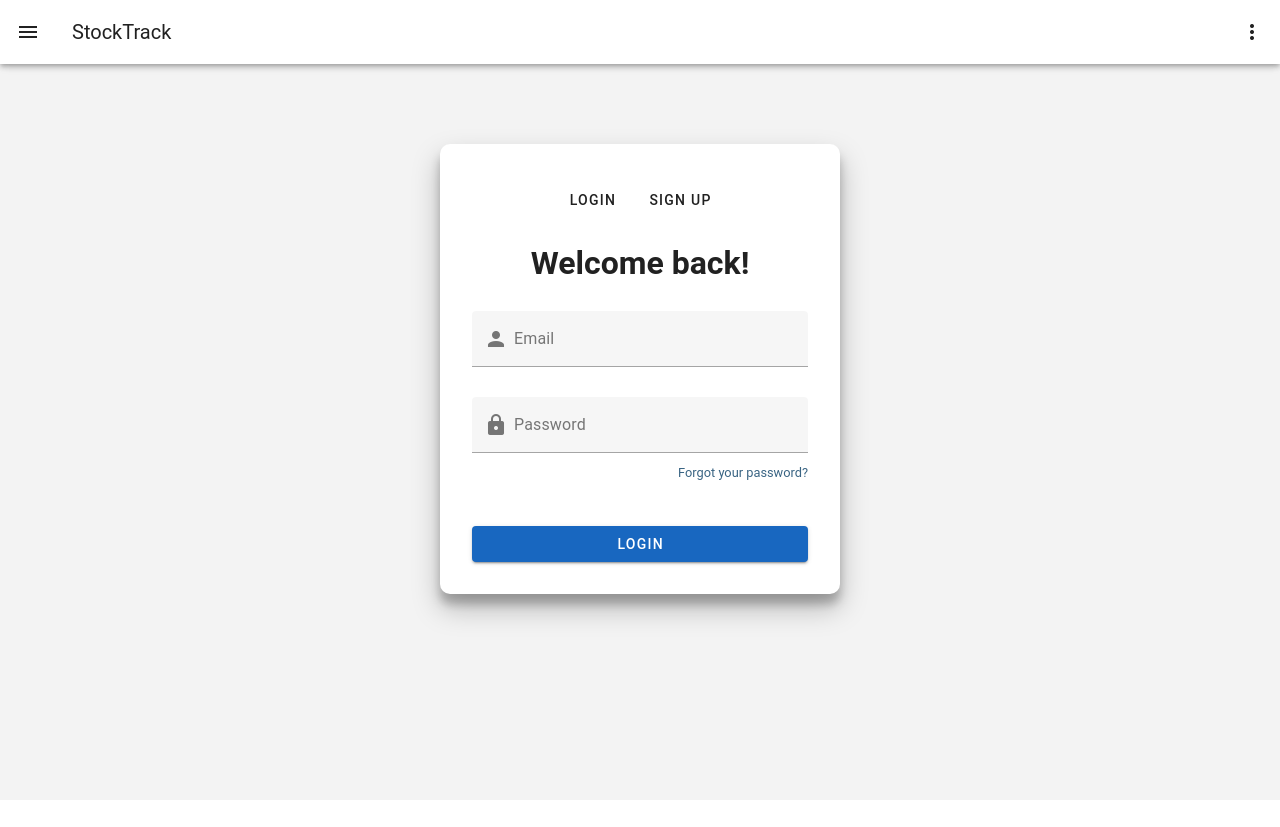
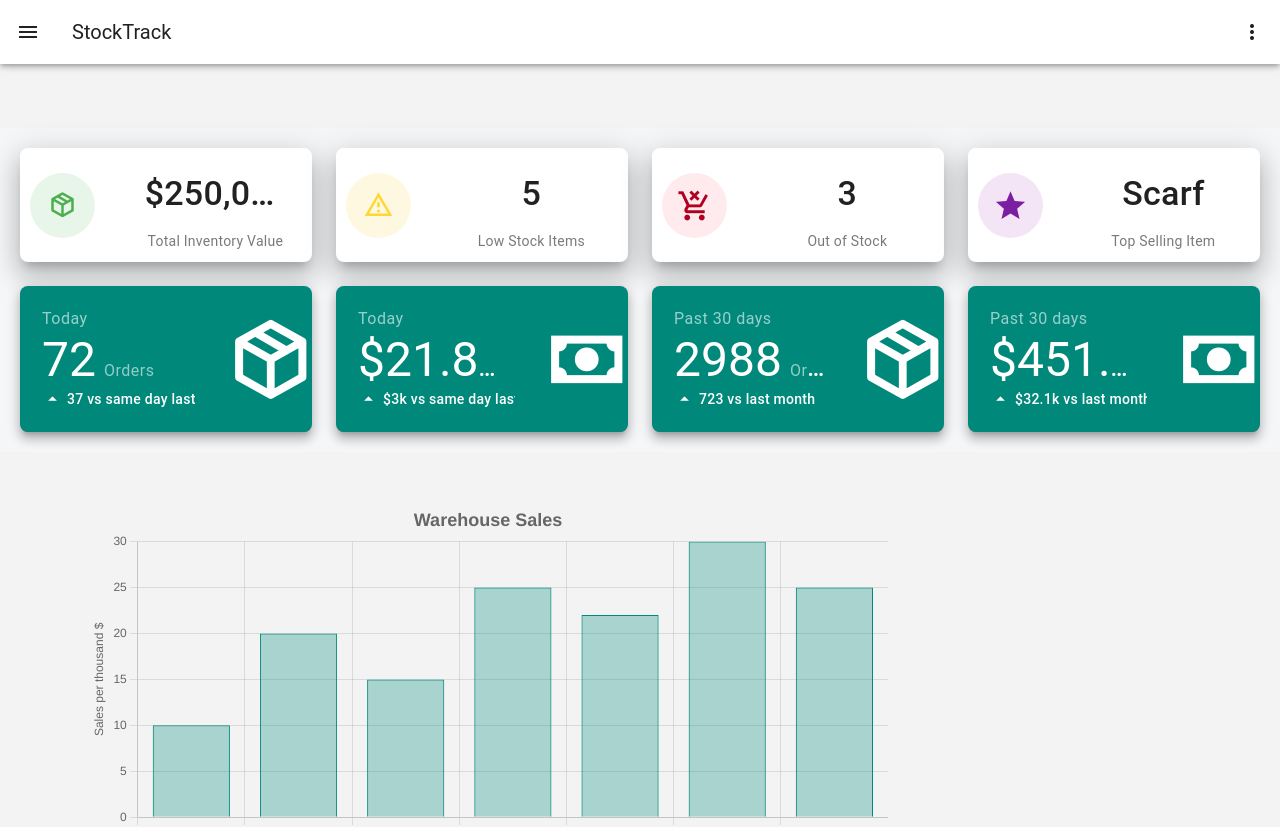
Before and after one commit to kalynstricklin/stock-track499-frontend, a Vue app: page /dashboard in a window 1280 px wide. Before the commit this address led to /auth/account. Shown: the top 827 px of the page. Before the commit the page ends 800 px from the top, so only its background shows below. Built offline with nearby package versions, Linux system fonts and the light colour scheme; no server answers.

Commit message:
changed dashboard to be screen after login

```diff
--- a/src/components/NavbarComponent.vue
+++ b/src/components/NavbarComponent.vue
@@ -22,7 +22,7 @@
 
         <v-list-item prepend-icon="mdi-account-badge" title="Account" :to="{ path: '/auth/account' }"></v-list-item>
         <v-list-item prepend-icon="mdi-folder" title="Reports" :to="{ path: '/report' }"></v-list-item>
-        <v-list-item prepend-icon="mdi-cog" title="Settings" :to="{ path: '/settings' }"></v-list-item>
+<!--        <v-list-item prepend-icon="mdi-cog" title="Settings" :to="{ path: '/settings' }"></v-list-item>-->
 
 
               <!--        only see these as admin?-->
--- a/src/components/dashboard/AlertCards.vue
+++ b/src/components/dashboard/AlertCards.vue
@@ -3,18 +3,38 @@ import BarChart from '@/components/dashboard/SalesChart.vue'
 import StockLevelChart from '@/components/dashboard/StockLevelChart.vue'
 
 </script>
+<!--alert cards-->
 
+<!--total inventory value-->
+<!--total revenue value-->
+<!--low stock items-->
 
 <template>
   <v-container id="dashboard" fluid tag="section">
     <v-row>
 
       <v-col cols="12" sm="6" lg="3">
-        <v-card class="dashboard-card" outlined>
+        <v-card class="dashboard-card" outlined elevation="16">
+          <v-row align="center" justify="space-between">
+            <v-col class="text-left" cols="4">
+              <v-avatar color="green-lighten-5" size="65">
+                <v-icon color="success" size="30">mdi-package-variant-closed</v-icon>
+              </v-avatar>
+            </v-col>
+            <v-col cols="8">
+              <v-card-title class="text-h4 mb-1">$250,000</v-card-title>
+              <v-card-subtitle>Total Inventory Value</v-card-subtitle>
+            </v-col>
+          </v-row>
+        </v-card>
+      </v-col>
+
+      <v-col cols="12" sm="6" lg="3">
+        <v-card class="dashboard-card" outlined elevation="16">
           <v-row align="center" justify="space-between">
             <v-col class="text-left" cols="4">
               <v-avatar color="amber-lighten-5" size="65">
-                <v-icon color="yellow-darken-1" size="30">mdi-cart</v-icon>
+                <v-icon color="yellow-darken-1" size="30">mdi-alert-outline</v-icon>
               </v-avatar>
             </v-col>
             <v-col cols="8">
@@ -25,126 +45,172 @@ import StockLevelChart from '@/components/dashboard/StockLevelChart.vue'
         </v-card>
       </v-col>
 
-
-
       <v-col cols="12" sm="6" lg="3">
-        <v-card class="dashboard-card" outlined>
+        <v-card class="dashboard-card" outlined elevation="16">
           <v-row align="center" justify="space-between">
             <v-col class="text-left" cols="4">
-              <v-avatar color="green-lighten-5" size="65">
-                <v-icon color="success" size="35">mdi-cash</v-icon>
+              <v-avatar color="red-lighten-5" size="65">
+                <v-icon color="error" size="35">mdi-cart-remove</v-icon>
               </v-avatar>
             </v-col>
             <v-col cols="8">
-              <v-card-title class="text-h4 mb-1" >$10000</v-card-title>
-              <v-card-subtitle>Total Revenue</v-card-subtitle>
+              <v-card-title class="text-h4 mb-1">3</v-card-title>
+              <v-card-subtitle>Out of Stock</v-card-subtitle>
             </v-col>
           </v-row>
         </v-card>
       </v-col>
 
       <v-col cols="12" sm="6" lg="3">
-        <v-card class="dashboard-card" outlined>
+        <v-card class="dashboard-card" outlined elevation="16">
           <v-row align="center" justify="space-between">
             <v-col class="text-left" cols="4">
-              <v-avatar color="amber-lighten-5" size="65">
-                <v-icon color="yellow-darken-1" size="30">mdi-cart</v-icon>
+              <v-avatar color="purple-lighten-5" size="65">
+                <v-icon color="purple-darken-2" size="35">mdi-star</v-icon>
               </v-avatar>
+
             </v-col>
             <v-col cols="8">
-              <v-card-title class="text-h4 mb-1">5</v-card-title>
-              <v-card-subtitle>Low Stock Items</v-card-subtitle>
+              <v-card-title class="text-h4 mb-1">Scarf</v-card-title>
+              <v-card-subtitle>Top Selling Item</v-card-subtitle>
             </v-col>
           </v-row>
         </v-card>
       </v-col>
 
 
+      <v-col cols="12" sm="6" lg="3">
+        <v-card class="dashboard-card" outlined color="teal-darken-1" elevation="8" hover>
+          <v-row align="center" justify="space-between" class="pa-3">
+            <v-col class="text-left" cols="8">
+              <v-card-item>
 
-      <v-col cols="12" sm="6" lg="3">
-        <v-card class="dashboard-card" outlined elevation="16">
-          <v-row align="center" justify="space-between">
-            <v-col class="text-left" cols="4">
-              <v-avatar color="green-lighten-5" size="65">
-                <v-icon color="success" size="35">mdi-cash</v-icon>
-              </v-avatar>
+                <v-card-subtitle class="text-body-1" style="color: #fff; margin: 0;">
+                  Today
+                </v-card-subtitle>
+<!--                <v-card-title class="text-h3" style="margin: -10px 0; color: #fff;">-->
+<!--                  72-->
+<!--                </v-card-title>-->
+
+                <v-card-title style=" color: #fff;">
+                  <span class="text-h3">72</span>
+                  <span class="text-body-1"  style="margin-left: 8px; color: #92ccc6;">Orders</span>
+                </v-card-title>
+
+<!--                <v-card-subtitle class="text-body-1" style="color: #ffffff; margin-top: -5px;">-->
+<!--                  Orders-->
+<!--                </v-card-subtitle>-->
+
+                <v-card-title class="text-sm-body-2 mb-0" style="display: flex; align-items: center; color: #fff;">
+                  <v-icon class="mr-1" small>mdi-menu-up</v-icon>
+                  37 vs same day last week
+                </v-card-title>
+
+              </v-card-item>
             </v-col>
-            <v-col cols="8">
-              <v-card-title class="text-h4 mb-1" >$10000</v-card-title>
-              <v-card-subtitle>Total Revenue</v-card-subtitle>
+            <v-col class="text-right" cols="4">
+              <v-icon size="95">mdi-package-variant-closed</v-icon>
             </v-col>
           </v-row>
         </v-card>
       </v-col>
 
 
-
       <v-col cols="12" sm="6" lg="3">
-        <v-card class="dashboard-card" outlined color="teal-darken-1" elevation="16">
-          <v-row align="center" justify="space-between">
+        <v-card class="dashboard-card" outlined color="teal-darken-1" elevation="8" hover>
+          <v-row align="center" justify="space-between" class="pa-3">
             <v-col class="text-left" cols="8">
               <v-card-item>
-                <v-card-title class="text-h4 mb-1" >172</v-card-title>
-                <v-card-subtitle>Orders</v-card-subtitle>
+
+                <v-card-subtitle class="text-body-1" style="color: #fff; margin: 0;">
+                  Today
+                </v-card-subtitle>
+
+
+                <v-card-title style=" color: #fff;">
+                  <span class="text-h3">$21.8k</span>
+                  <span class="text-body-1"  style="margin-left: 8px; color: #92ccc6;">Revenue</span>
+                </v-card-title>
+<!--                <v-card-title class="text-h3" style="margin: -10px 0; color: #fff;">-->
+<!--                  $21.8k-->
+<!--                </v-card-title>-->
+
+<!--                <v-card-subtitle class="text-body-1" style="color: #ffffff; margin-top: -5px;">-->
+<!--                  Revenue-->
+<!--                </v-card-subtitle>-->
+
+                <v-card-title class="text-sm-body-2 mb-0" style="display: flex; align-items: center; color: #fff;">
+                  <v-icon class="mr-1" small>mdi-menu-up</v-icon>
+                  $3k vs same day last week
+                </v-card-title>
               </v-card-item>
             </v-col>
             <v-col class="text-right" cols="4">
-              <v-icon size="75">mdi-file-account</v-icon>
-            </v-col>
-
-          </v-row>
-        </v-card>
-      </v-col>
-
-      <v-col cols="12" sm="6" lg="3">
-        <v-card class="dashboard-card" outlined color="deep-purple-darken-1" elevation="16">
-          <v-row align="center" justify="space-between">
-            <v-col class="text-left" cols="8">
-              <v-card-item>
-                <v-card-title class="text-h4 mb-1" >172</v-card-title>
-                <v-card-subtitle>Customers</v-card-subtitle>
-              </v-card-item>
-
-            </v-col>
-            <v-col class="text-right" cols="4">
-              <v-icon size="75">mdi-account</v-icon>
-            </v-col>
-
-          </v-row>
-        </v-card>
-      </v-col>
-
-      <v-col cols="12" sm="6" lg="3">
-        <v-card class="dashboard-card" outlined color="green-darken-1" elevation="16">
-          <v-row align="center" justify="space-between">
-            <v-col class="text-left" cols="8">
-              <v-card-item>
-                <v-card-title class="text-h4 mb-1" >16</v-card-title>
-                <v-card-subtitle>Suppliers</v-card-subtitle>
-              </v-card-item>
-            </v-col>
-            <v-col class="text-right" cols="4">
-              <v-icon size="75">mdi-account-multiple-outline</v-icon>
+              <v-icon size="95">mdi-cash</v-icon>
             </v-col>
           </v-row>
         </v-card>
       </v-col>
 
       <v-col cols="12" sm="6" lg="3">
-        <v-card class="dashboard-card" outlined color="light-blue-darken-1" elevation="16">
-          <v-row align="center" justify="space-between">
+        <v-card class="dashboard-card" outlined color="teal-darken-1" elevation="8" hover>
+          <v-row align="center" justify="space-between" class="pa-3">
             <v-col class="text-left" cols="8">
               <v-card-item>
-                <v-card-title class="text-h4 mb-1" >16</v-card-title>
-                <v-card-subtitle>Suppliers</v-card-subtitle>
+
+                <v-card-subtitle class="text-body-1" style="color: #fff; margin: 0;">
+                  Past 30 days
+                </v-card-subtitle>
+
+
+                <v-card-title style=" color: #fff;">
+                  <span class="text-h3">2988</span>
+                  <span class="text-body-1"  style="margin-left: 8px; color: #92ccc6;">Orders</span>
+                </v-card-title>
+
+                <v-card-title class="text-sm-body-2 mb-0" style="display: flex; align-items: center; color: #fff;">
+                  <v-icon class="mr-1" small>mdi-menu-up</v-icon>
+                  723 vs last month
+                </v-card-title>
               </v-card-item>
             </v-col>
             <v-col class="text-right" cols="4">
-              <v-icon size="75">mdi-account-multiple-outline</v-icon>
+              <v-icon size="95">mdi-package-variant-closed</v-icon>
             </v-col>
           </v-row>
         </v-card>
       </v-col>
+
+      <v-col cols="12" sm="6" lg="3">
+        <v-card class="dashboard-card" outlined color="teal-darken-1" elevation="8" hover>
+          <v-row align="center" justify="space-between" class="pa-3">
+            <v-col class="text-left" cols="8">
+              <v-card-item>
+
+                <v-card-subtitle class="text-body-1" style="color: #fff; margin: 0;">
+                  Past 30 days
+                </v-card-subtitle>
+
+
+                <v-card-title style=" color: #fff;">
+                  <span class="text-h3">$451.8k</span>
+                  <span class="text-body-1"  style="margin-left: 8px; color: #92ccc6;">Revenue</span>
+                </v-card-title>
+
+                <v-card-title class="text-sm-body-2 mb-0" style="display: flex; align-items: center; color: #fff;">
+                  <v-icon class="mr-1" small>mdi-menu-up</v-icon>
+                  $32.1k vs last month
+                </v-card-title>
+              </v-card-item>
+            </v-col>
+            <v-col class="text-right" cols="4">
+              <v-icon size="95">mdi-cash</v-icon>
+            </v-col>
+          </v-row>
+        </v-card>
+      </v-col>
+
+
 
     </v-row>
 
@@ -166,6 +232,15 @@ import StockLevelChart from '@/components/dashboard/StockLevelChart.vue'
   text-align: center;
 }
 
+.v-card-item{
+  padding: 0;
+}
+
+.v-card-title {
+  margin: 0;
+  font-size: 1.5rem;
+}
+
 .card-text {
   font-size: 2rem;
   color: #1e88e5;
@@ -175,4 +250,5 @@ import StockLevelChart from '@/components/dashboard/StockLevelChart.vue'
   padding: 20px;
 }
 
+
 </style>
--- /dev/null
+++ b/src/components/dashboard/OrdersVsReturnsChart.vue
@@ -0,0 +1,73 @@
+<script setup lang="ts">
+
+import { onMounted } from 'vue'
+import Chart from 'chart.js/auto'
+
+onMounted(()=>{
+
+  const ctx = document.getElementById('ordersVsReturns') as HTMLCanvasElement;
+
+  if(ctx){
+    new Chart(ctx, {
+      type: 'pie',
+      data: {
+        labels: ['Orders', 'Returns'],
+        datasets: [{
+          // label: 'Orders VS Returns',
+          data: [215, 8],
+          backgroundColor: ['#d1e8e8', '#f5d6dc'],
+          borderColor: '#ffffff',
+          borderWidth: 2,
+          hoverBackgroundColor: ['#76cdcd', '#f9abbc'],
+          hoverBorderColor: '#ffffff',
+          hoverOffset: 8
+        }],
+      },
+      options: {
+        responsive: false,
+        plugins: {
+          title: {
+            display: true,
+            text: 'Orders VS Returns',
+            font: {
+              size: 18,
+              weight: 'bold'
+            },
+          },
+          tooltip: {
+            enabled: true,
+            titleColor: '#fff',
+            bodyColor: '#fff',
+            borderColor: '#444444',
+            borderWidth: 1
+          },
+          legend: {
+            display: true,
+            position: 'bottom',
+            labels: {
+              font:{
+                size: 16,
+                weight: 'bold'
+              },
+              color: '#333333'
+            }
+          }
+        }
+      }
+    })
+  }
+
+
+});
+</script>
+
+<template>
+  <v-container id="ordersVsReturnsChart" fluid tag="section">
+    <div style="width: 500px; margin: auto;">
+      <canvas id="ordersVsReturns"></canvas>
+    </div>
+  </v-container>
+</template>
+
+<style scoped>
+</style>
--- a/src/components/dashboard/SalesChart.vue
+++ b/src/components/dashboard/SalesChart.vue
@@ -4,13 +4,13 @@ import Chart from 'chart.js/auto';
 
 onMounted(() => {
   const data = [
-    { year: 2010, count: 10 },
-    { year: 2011, count: 20 },
-    { year: 2012, count: 15 },
-    { year: 2013, count: 25 },
-    { year: 2014, count: 22 },
-    { year: 2015, count: 30 },
-    { year: 2016, count: 28 },
+    { year: 2010, revenue: 10 },
+    { year: 2011, revenue: 20},
+    { year: 2012, revenue: 15},
+    { year: 2013, revenue: 25 },
+    { year: 2014, revenue: 22 },
+    { year: 2015, revenue: 30 },
+    { year: 2016, revenue: 25 },
   ];
 
   const ctx = document.getElementById('salesTrends') as HTMLCanvasElement;
@@ -22,12 +22,14 @@ onMounted(() => {
         labels: data.map(row => row.year),
         datasets: [
           {
-            label: 'Sales Trends over Time',
-            data: data.map(row => row.count),
-            backgroundColor: 'rgba(75, 192, 192, 0.2)',
-            borderColor: 'rgba(75, 192, 192, 1)',
+            label: 'Sales Revenue',
+            data: data.map(row => row.revenue),
+
+            backgroundColor: 'rgba(2,138,124,0.3)',
+            borderColor: 'rgb(2,138,124)',
             borderWidth: 1,
-          }
+
+          },
         ]
       },
       options: {
@@ -50,7 +52,8 @@ onMounted(() => {
               display: true,
               text: 'Years'
             },
-            beginAtZero: true
+            beginAtZero: true,
+            stacked: true
 
           },
           y: {
@@ -58,7 +61,8 @@ onMounted(() => {
               display: true,
               text: 'Sales per thousand $',
             },
-            beginAtZero: true
+            beginAtZero: true,
+            stacked: true
           }
         }
       }
--- a/src/components/dashboard/StockLevelChart.vue
+++ b/src/components/dashboard/StockLevelChart.vue
@@ -13,28 +13,29 @@ onMounted(() => {
     { item: 'Wrenches', count: 28 },
   ];
 
+
   const ctx = document.getElementById('stockLevels') as HTMLCanvasElement;
 
   if (ctx) {
     new Chart(ctx, {
       type: 'bar',
       data: {
-        labels: data.map(row => row.item), // Now using item names as labels
+        labels: data.map(row => row.item),
         datasets: [
           {
-            label: 'Current Stock Levels',
+            label: 'Count',
             data: data.map(row => row.count),
-            backgroundColor: data.map(row => row.count < 10 ? 'rgba(255, 99, 132, 0.2)' : 'rgba(75, 192, 192, 0.2)'), // Red if count < 10, otherwise green
-            borderColor: data.map(row => row.count < 10 ? 'rgba(255, 99, 132, 1)' : 'rgba(75, 192, 192, 1)'), // Red border if count < 10, otherwise green
+            backgroundColor: data.map(row => row.count < 10 ? 'rgb(177,2,34, 0.3)' : 'rgba(2,138,124,0.3)'), // Red if count < 10, otherwise green
+            borderColor: data.map(row => row.count < 10 ? 'rgb(177,2,34)' : 'rgb(2,138,124)'), // Red border if count < 10, otherwise green
             borderWidth: 1,
-          }
+          },
         ]
       },
       options: {
         plugins: {
           title: {
             display: true,
-            text: 'Warehouse Stock Levels',
+            text: 'On-hand Inventory',
             font: {
               size: 18,
               weight: 'bold'
@@ -50,7 +51,8 @@ onMounted(() => {
               display: true,
               text: 'Inventory Items'
             },
-            beginAtZero: true
+            beginAtZero: true,
+            stacked: true
 
           },
           y: {
@@ -58,6 +60,7 @@ onMounted(() => {
               display: true,
               text: 'Count',
             },
+            stacked: true,
             beginAtZero: true
           }
         }
@@ -66,9 +69,6 @@ onMounted(() => {
   }
 });
 </script>
-
-
-
 
 <template>
   <v-container id="stockLevelChart" fluid tag="section">
--- a/src/router/AuthRoutes.ts
+++ b/src/router/AuthRoutes.ts
@@ -1,10 +1,15 @@
 const AuthRoutes={
   path: '/',
   children: [
+    // {
+    //   name: 'Account',
+    //   path: '/auth/account',
+    //   component: () => import('@/views/auth/AccountPage.vue')
+    // },
     {
-      name: 'Account',
-      path: '/auth/account',
-      component: () => import('@/views/auth/AccountPage.vue')
+      name: 'Dashboard',
+      path: '/dashboard',
+      component: () => import('@/views/DashboardView.vue')
     },
   ]
 
--- a/src/router/MainRoutes.ts
+++ b/src/router/MainRoutes.ts
@@ -8,6 +8,11 @@ const MainRoutes={
       name: 'Dashboard',
       path: '/dashboard',
       component: () => import('@/views/DashboardView.vue')
+    },
+    {
+      name: 'Account',
+      path: '/auth/account',
+      component: () => import('@/views/auth/AccountPage.vue')
     },
     {
       name: 'Orders',
--- a/src/router/index.ts
+++ b/src/router/index.ts
@@ -15,12 +15,14 @@ router.beforeEach(async (to, from, next) =>{
   const auth = getAuth();
   const user = auth.currentUser;
 
-  const publicPage = ['/auth/account']
+  const publicPage = ['/dashboard']
+  // const publicPage = ['/auth/account']
   const authReq = !publicPage.includes(to.path);
 
   if(authReq && !user){
 
-    next({path: "/auth/account"});
+    next({path: "/dashboard"});
+    // next({path: "/auth/account"});
     // next({path: "/auth/account", query: {redirect: to.fullPath}});
   }else{
     next();
--- a/src/views/DashboardView.vue
+++ b/src/views/DashboardView.vue
@@ -3,21 +3,33 @@
 import AlertCards from '@/components/dashboard/AlertCards.vue'
 import StockLevelChart from '@/components/dashboard/StockLevelChart.vue'
 import BarChart from '@/components/dashboard/SalesChart.vue'
+import OrdersVsReturnsChart from '@/components/dashboard/OrdersVsReturnsChart.vue'
 </script>
 
 <template>
+
   <AlertCards/>
 
   <v-container>
-    <v-row no-gutters>
+    <v-row>
       <div style="width: 800px; padding:20px">
-        <BarChart />
+        <v-col>
+          <v-row>
+            <BarChart />
+
+          </v-row>
+        </v-col>
+
       </div>
       <v-spacer></v-spacer>
       <div style="width: 800px; padding:20px">
         <StockLevelChart />
+<!--        <OrdersVsReturnsChart/>-->
+
       </div>
     </v-row>
+
+
   </v-container>
 
 
```
Also changed, not shown: src/components/tables/OrderTable.vue (+35 -20 lines).
